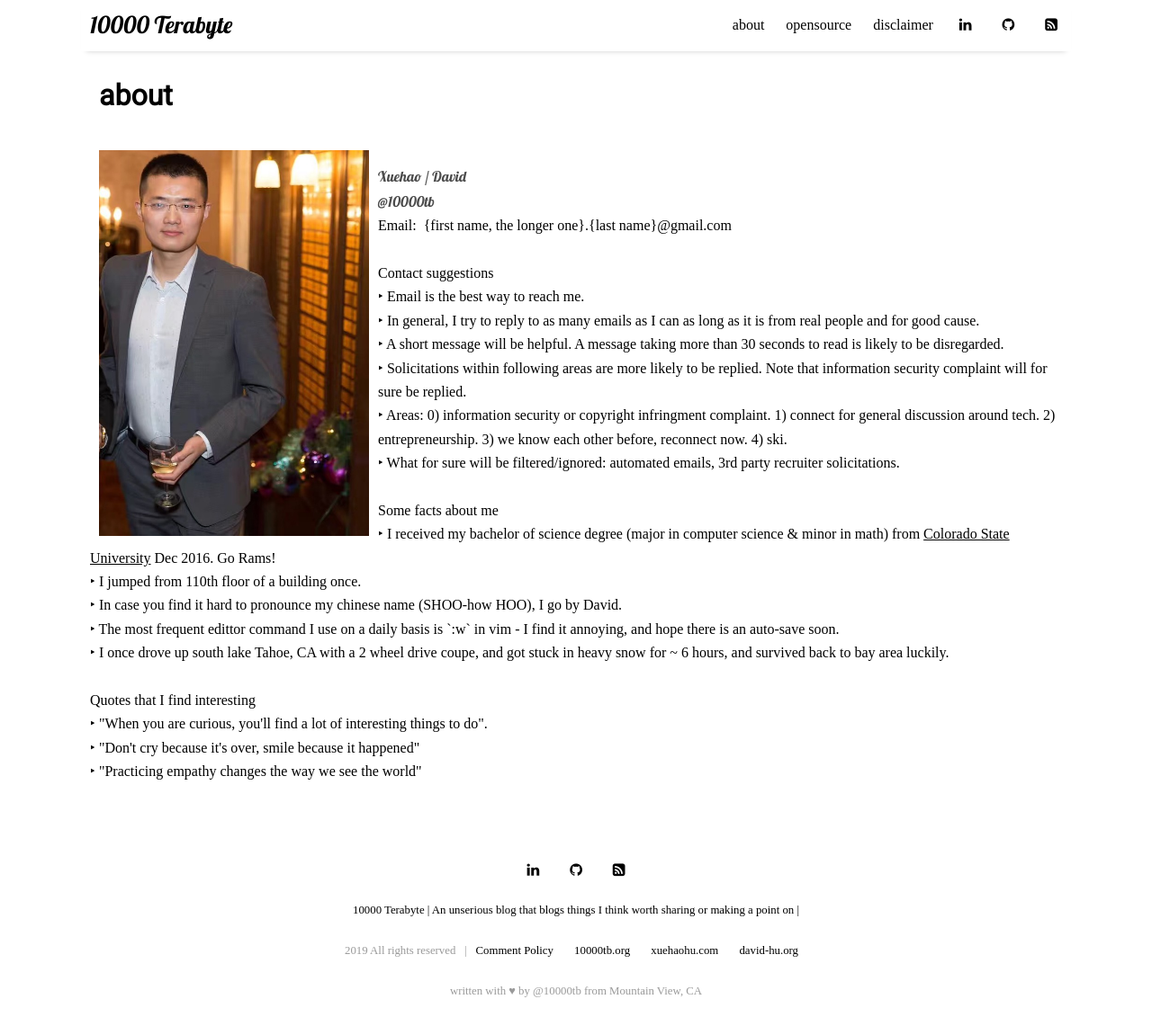
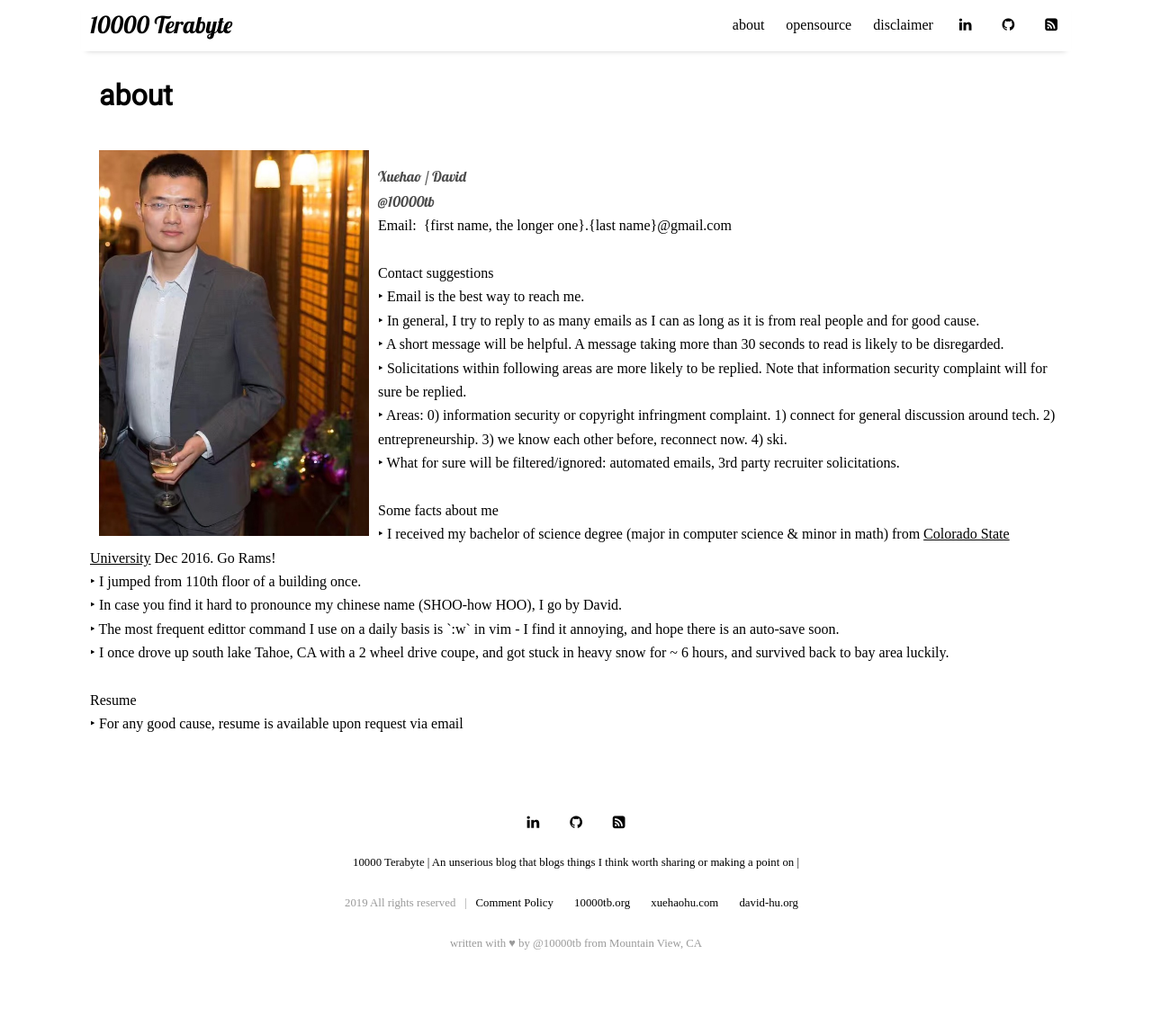
Before and after one commit to 10000TB/10000TB.github.io, a Jekyll site: the page built from pages/about.html, in a window 1280 px wide and 1141 px high. Shown: the whole window at 90% size. Built offline with Jekyll 4.4.1, drawn with Linux system fonts in a browser that asks for light colours; nearby versions of some CDN libraries; some web fonts are replaced.

Commit message:
[pages - about] updated about page.

```diff
--- a/pages/about.html
+++ b/pages/about.html
@@ -25,14 +25,8 @@ title: about
 ‣ I once drove up south lake Tahoe, CA with a 2 wheel drive coupe, and got stuck in heavy snow for ~ 6 hours, and survived back to bay area luckily. <br/>
 
 <br/>
-<span style="width:80px;height:30px;background-color:clear;color:black;">Quotes that I find interesting</Strong></span><br/>
-‣ "When you are curious, you'll find a lot of interesting things to do".<br/>
-
-‣ "Don't cry because it's over, smile because it happened" <br/>
-
-‣ "Practicing empathy changes the way we see the world"
-
-<br/>
+<span style="width:80px;height:30px;background-color:clear;color:black;">Resume </Strong></span><br/>
+‣ For any good cause, resume is available upon request via email<br/>
 
 <script>
     var seconds = (new Date).getTime() / 1000;
```
